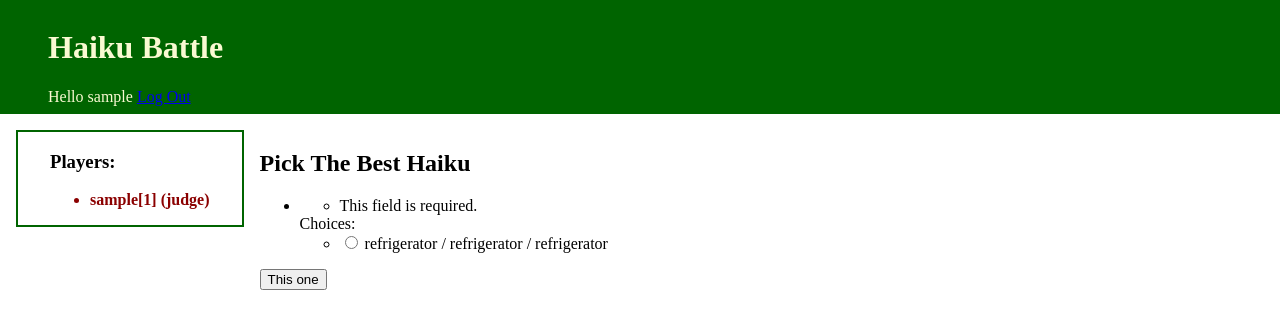
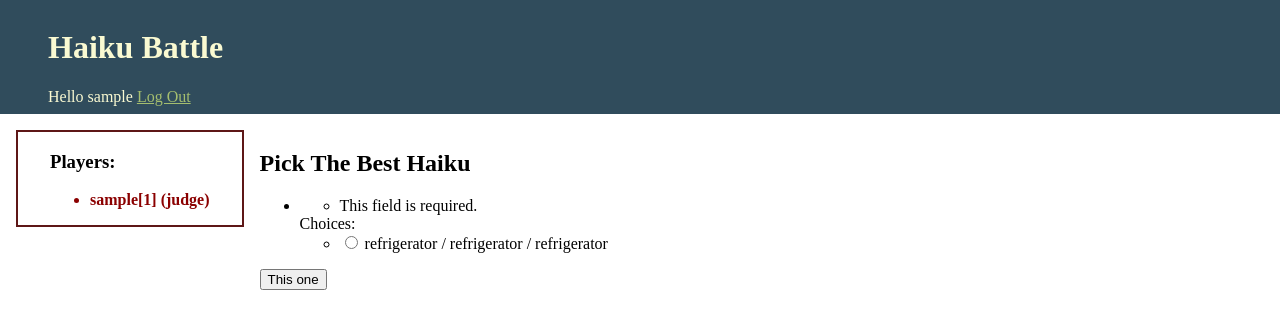
Before and after one commit to sealgair/HaikuBattle, a Django app: page /game/1/ in a window 1280 px wide; the page is wider, and only the part inside the window is pictured. Shown: the top 329 px of that part. Run offline with Django 3.2, Linux system fonts and the light colour scheme; a user stored in the database is signed in; data comes from the database, SQL or seed files in the repository; tables that the repository leaves empty hold one stand-in row (values such as "Sample post"); some libraries are stand-ins or nearby versions.

Commit message:
some styles for the haiku builder, mostly color schemeing, I have more plans

```diff
--- a/dashboard/views.py
+++ b/dashboard/views.py
@@ -13,6 +13,7 @@
         can_delete=False, extra=6)
 
     game_formset = None
+    player_games = None
     response = None
 
     if request.method == 'POST':
--- a/game/templates/game/game.html
+++ b/game/templates/game/game.html
@@ -4,7 +4,7 @@
 <style xmlns="http://www.w3.org/1999/html">
     #game-sidebar {
         float: left;
-        border: 2px solid #006400;
+        border: 2px solid #5E1717;
         margin: 1em;
         padding: 0 2em;
     }
--- a/haikubattle/templates/base.html
+++ b/haikubattle/templates/base.html
@@ -9,9 +9,12 @@
                 margin: 0;
                 padding: 0;
             }
+            a {
+                color: #A4BE6F;
+            }
             #header {
                 color: #fafad2;
-                background-color: #006400;
+                background-color: #304C5C;
                 width: 100%;
                 padding: .5em 3em;
                 margin: 0;
```
Also changed, not shown: game/templates/game/build_haiku.html (+11 -6 lines), 1 other file.
